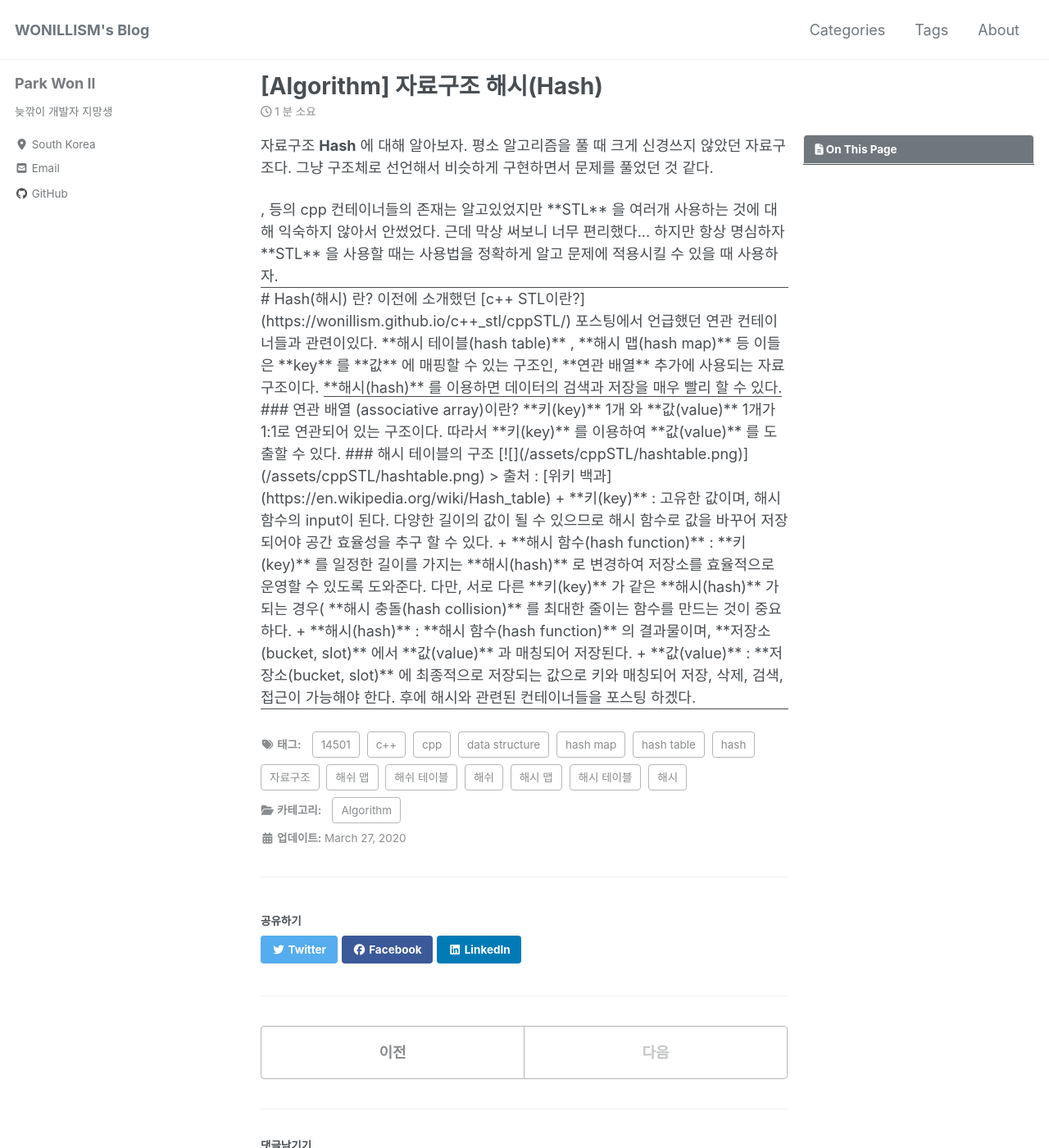
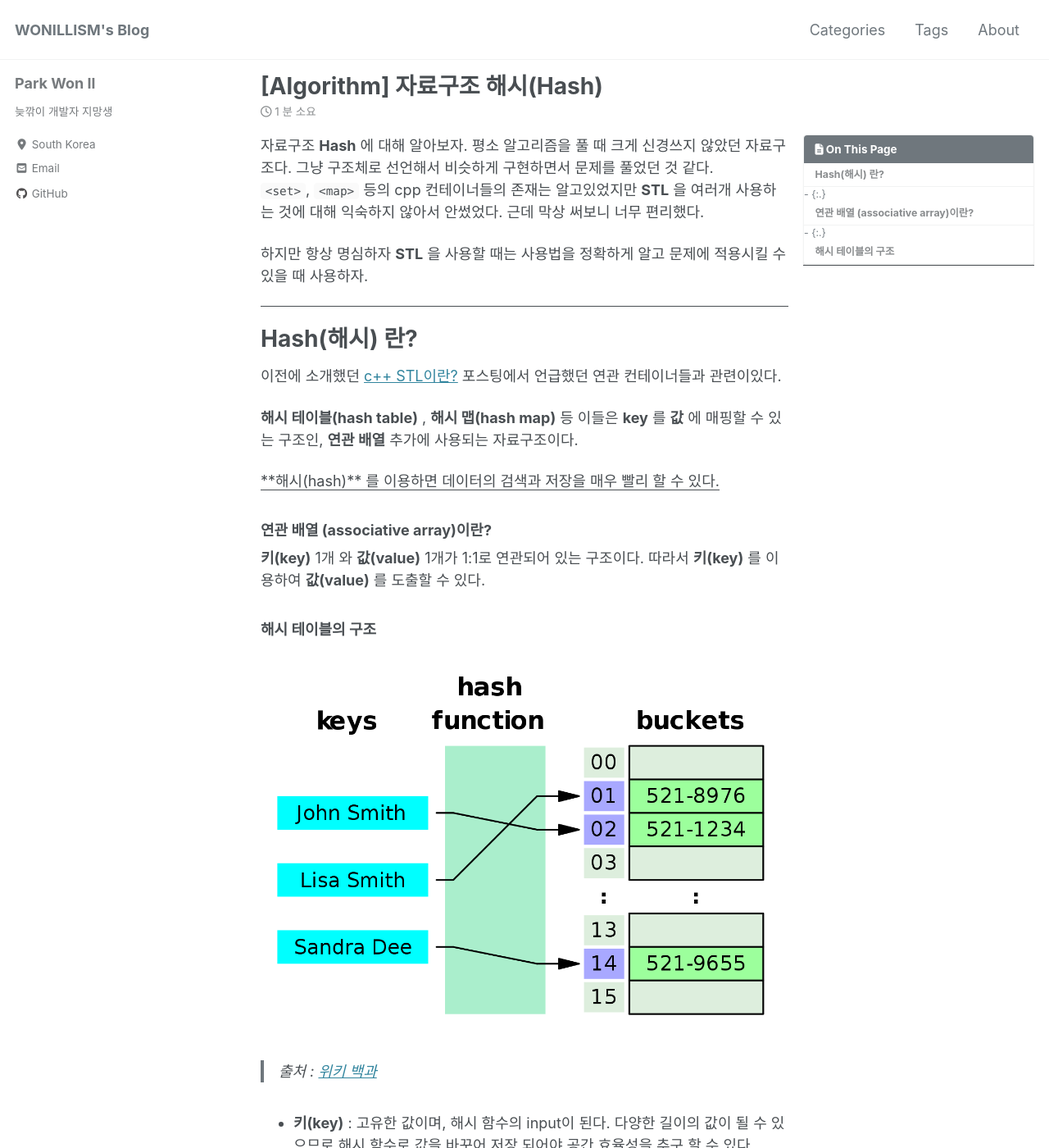
Before and after one commit to WONILLISM/wonillism.github.io, a Jekyll site: the page built from _posts/2020-03-28-algorithm-hash.md, in a window 1280 px wide and 1400 px high. Shown: the whole window at 82% size. Built offline with Jekyll 4.4.1, drawn with Linux system fonts in a browser that asks for light colours; cached includes are drawn as plain includes; nearby versions of some CDN libraries; comment, search, counter and statistics services are not loaded; some of the changed text lies outside the part shown.

Commit message:
Data structure posted

```diff
--- a/_posts/2020-03-28-algorithm-hash.md
+++ b/_posts/2020-03-28-algorithm-hash.md
@@ -25,7 +25,7 @@ last_modified_at: 2020-03-27
 ---
 
 자료구조 **Hash** 에 대해 알아보자. 평소 알고리즘을 풀 때 크게 신경쓰지 않았던 자료구조다. 그냥 구조체로 선언해서 비슷하게 구현하면서 문제를 풀었던 것 같다.
-<set>, <map> 등의 cpp 컨테이너들의 존재는 알고있었지만 **STL** 을 여러개 사용하는 것에 대해 익숙하지 않아서 안썼었다. 근데 막상 써보니 너무 편리했다...
+`<set>`, `<map>` 등의 cpp 컨테이너들의 존재는 알고있었지만 **STL** 을 여러개 사용하는 것에 대해 익숙하지 않아서 안썼었다. 근데 막상 써보니 너무 편리했다.
 
 하지만 항상 명심하자 **STL** 을 사용할 때는 사용법을 정확하게 알고 문제에 적용시킬 수 있을 때 사용하자.
 
```
